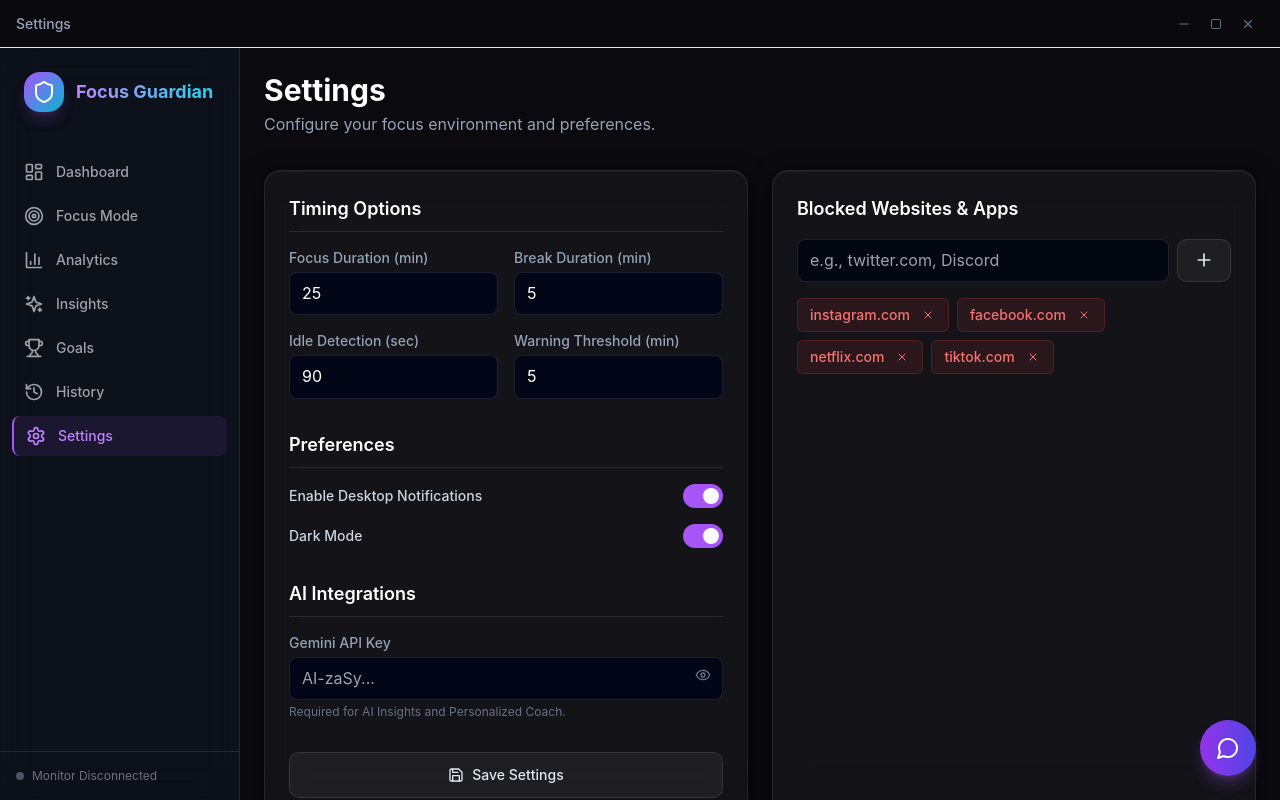
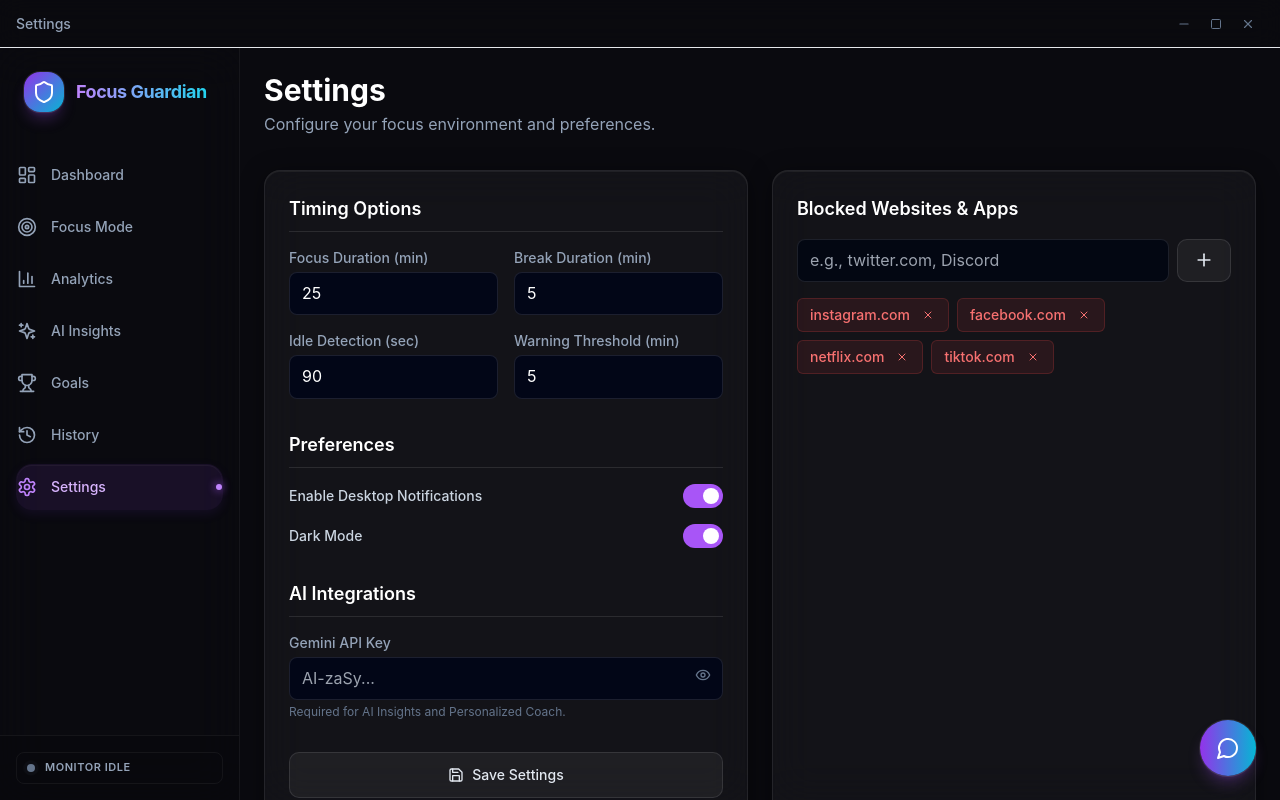
Before and after one commit to kainturasourav0-star/focus-guardian, a React (Vite) app: page /settings in a window 1280 px wide. Built offline with nearby package versions, Linux system fonts and the light colour scheme; no server answers.

Commit message:
Style Polish - Premium Sidebar & AI Coach Glows

```diff
--- a/src/components/layout/AICoachFloat.tsx
+++ b/src/components/layout/AICoachFloat.tsx
@@ -12,40 +12,51 @@ export default function AICoachFloat() {
       <AnimatePresence>
         {expanded && (
           <motion.div
-            initial={{ opacity: 0, scale: 0.8, y: 20 }}
+            initial={{ opacity: 0, scale: 0.85, y: 20 }}
             animate={{ opacity: 1, scale: 1, y: 0 }}
-            exit={{ opacity: 0, scale: 0.8, y: 20 }}
-            transition={{ type: 'spring', damping: 25, stiffness: 300 }}
-            className="flex h-[300px] w-[350px] flex-col overflow-hidden rounded-2xl border border-white/10 bg-gray-900/90 shadow-2xl backdrop-blur-xl"
+            exit={{ opacity: 0, scale: 0.85, y: 20 }}
+            transition={{ type: 'spring', damping: 25, stiffness: 350 }}
+            className="flex h-[320px] w-[360px] flex-col overflow-hidden rounded-2xl border border-white/8 bg-gradient-to-br from-slate-900/90 to-purple-950/40 shadow-2xl backdrop-blur-2xl glow-purple"
           >
-            <div className="flex items-center justify-between border-b border-white/10 bg-white/5 p-4">
+            {/* Header */}
+            <div className="flex items-center justify-between border-b border-white/5 bg-white/3 p-4">
               <div className="flex items-center gap-2">
-                <Sparkles className="h-5 w-5 text-purple-400" />
-                <h3 className="font-semibold text-white">AI Coach</h3>
+                <div className="p-1 rounded bg-purple-500/15">
+                  <Sparkles className="h-4 w-4 text-purple-400" />
+                </div>
+                <h3 className="font-semibold text-slate-100 text-sm">Focus Coach</h3>
               </div>
               <button
                 onClick={() => setExpanded(false)}
-                className="rounded-lg p-1 text-gray-400 hover:bg-white/10 hover:text-white"
+                className="rounded-lg p-1.5 text-slate-400 hover:bg-white/10 hover:text-white transition-colors"
               >
-                <X className="h-5 w-5" />
+                <X className="h-4 w-4" />
               </button>
             </div>
 
-            <div className="flex-1 p-4 overflow-y-auto">
+            {/* Chat Body */}
+            <div className="flex-1 p-5 overflow-y-auto space-y-4">
               {coachMessage ? (
-                <div className="flex flex-col gap-2">
-                  <div className="rounded-xl rounded-tl-none bg-purple-500/20 p-4 text-sm text-purple-100 border border-purple-500/30">
+                <div className="flex flex-col gap-2 items-start">
+                  <div className="rounded-2xl rounded-tl-none bg-gradient-to-br from-purple-500/10 to-indigo-500/5 p-4 text-sm text-slate-200 border border-purple-500/20 shadow-md leading-relaxed">
                     {coachMessage}
                   </div>
-                  <span className="text-xs text-gray-500 ml-1">
-                    {new Date().toLocaleTimeString([], { hour: '2-digit', minute: '2-digit' })}
+                  <span className="text-[10px] font-semibold text-slate-500 uppercase tracking-widest ml-1 mt-1">
+                    Live Feedback
                   </span>
                 </div>
               ) : (
-                <div className="flex h-full items-center justify-center text-center text-sm text-gray-500">
-                  <div className="flex flex-col items-center gap-2">
-                    <Sparkles className="h-8 w-8 animate-pulse text-purple-500/50" />
-                    <p>Analyzing your productivity patterns...</p>
+                <div className="flex h-full items-center justify-center text-center text-sm text-slate-500">
+                  <div className="flex flex-col items-center gap-3">
+                    <div className="p-3 rounded-full bg-purple-500/5 border border-purple-500/10 animate-pulse">
+                      <Sparkles className="h-7 w-7 text-purple-500/50" />
+                    </div>
+                    <div>
+                      <p className="font-medium text-slate-300">Coaching Active</p>
+                      <p className="text-xs text-slate-500 mt-1 max-w-[220px]">
+                        Analyzing your application switches and focus periods to provide real-time tips.
+                      </p>
+                    </div>
                   </div>
                 </div>
               )}
@@ -54,13 +65,18 @@ export default function AICoachFloat() {
         )}
       </AnimatePresence>
 
+      {/* Floating Toggle Button */}
       <motion.button
-        whileHover={{ scale: 1.05 }}
+        whileHover={{ scale: 1.05, y: -2 }}
         whileTap={{ scale: 0.95 }}
         onClick={() => setExpanded(!expanded)}
-        className="flex h-14 w-14 items-center justify-center rounded-full bg-gradient-to-r from-purple-600 to-indigo-600 shadow-lg shadow-purple-500/30 hover:shadow-purple-500/50 transition-shadow"
+        className="flex h-14 w-14 items-center justify-center rounded-full bg-gradient-to-r from-purple-600 to-cyan-500 shadow-lg shadow-purple-500/25 hover:shadow-purple-500/40 ring-1 ring-white/10 transition-shadow"
       >
-        <MessageCircle className="h-6 w-6 text-white" />
+        {expanded ? (
+          <X className="h-6 w-6 text-white" />
+        ) : (
+          <MessageCircle className="h-6 w-6 text-white" />
+        )}
       </motion.button>
     </div>
   );
--- a/src/components/layout/Sidebar.tsx
+++ b/src/components/layout/Sidebar.tsx
@@ -7,7 +7,7 @@ const navItems = [
   { path: '/', label: 'Dashboard', icon: LayoutDashboard },
   { path: '/focus', label: 'Focus Mode', icon: Target },
   { path: '/analytics', label: 'Analytics', icon: BarChart3 },
-  { path: '/insights', label: 'Insights', icon: Sparkles },
+  { path: '/insights', label: 'AI Insights', icon: Sparkles },
   { path: '/goals', label: 'Goals', icon: Trophy },
   { path: '/history', label: 'History', icon: HistoryIcon },
   { path: '/settings', label: 'Settings', icon: Settings },
@@ -17,39 +17,69 @@ export default function Sidebar() {
   const wsConnected = useMonitorStore((state) => state.isConnected);
 
   return (
-    <aside className="flex h-full w-[240px] flex-col border-r border-white/10 bg-gray-900/50 backdrop-blur-xl">
+    <aside
+      className="flex h-full w-[240px] flex-col border-r border-white/5 backdrop-blur-2xl"
+      style={{ background: 'rgba(10, 10, 15, 0.4)' }}
+    >
+      {/* Brand logo header */}
       <div className="flex items-center gap-3 p-6">
-        <div className="flex h-10 w-10 items-center justify-center rounded-xl bg-gradient-to-br from-purple-500 to-cyan-500 shadow-lg shadow-purple-500/20">
-          <Shield className="h-6 w-6 text-white" />
+        <div className="flex h-10 w-10 items-center justify-center rounded-xl bg-gradient-to-br from-purple-600 to-cyan-500 shadow-lg shadow-purple-500/25 ring-1 ring-white/10">
+          <Shield className="h-5.5 w-5.5 text-white" />
         </div>
-        <h1 className="bg-gradient-to-r from-purple-400 to-cyan-400 bg-clip-text text-lg font-bold text-transparent">
+        <h1 className="bg-gradient-to-r from-purple-400 to-cyan-400 bg-clip-text text-lg font-bold text-transparent tracking-tight">
           Focus Guardian
         </h1>
       </div>
 
-      <nav className="flex-1 space-y-1 px-3 py-4">
+      {/* Nav Menu */}
+      <nav className="flex-1 space-y-1.5 px-4 py-4">
         {navItems.map((item) => (
           <NavLink
             key={item.path}
             to={item.path}
             className={({ isActive }) =>
-              `flex items-center gap-3 rounded-lg px-3 py-2.5 text-sm font-medium transition-all duration-200 ${
+              `group flex items-center gap-3.5 rounded-xl px-4.5 py-3 text-sm font-medium transition-all duration-300 border border-transparent ${
                 isActive
-                  ? 'border-l-2 border-purple-500 bg-purple-500/10 text-purple-400'
-                  : 'text-gray-400 hover:bg-white/5 hover:text-white'
+                  ? 'bg-purple-500/10 border-purple-500/20 text-purple-300 shadow-[inset_0_1px_1px_rgba(255,255,255,0.05),_0_4px_12px_rgba(124,58,237,0.1)]'
+                  : 'text-slate-400 hover:bg-white/5 hover:text-slate-100 hover:border-white/5'
               }`
             }
           >
-            <item.icon className="h-5 w-5" />
-            {item.label}
+            {({ isActive }) => (
+              <>
+                <item.icon
+                  className={`h-5 w-5 transition-transform duration-300 group-hover:scale-110 ${
+                    isActive ? 'text-purple-400' : 'text-slate-400 group-hover:text-slate-200'
+                  }`}
+                />
+                <span className="flex-1">{item.label}</span>
+                {isActive && (
+                  <span className="h-1.5 w-1.5 rounded-full bg-purple-400 shadow-[0_0_8px_#a855f7]" />
+                )}
+              </>
+            )}
           </NavLink>
         ))}
       </nav>
 
-      <div className="border-t border-white/10 p-4">
-        <div className="flex items-center gap-2 text-xs text-gray-500">
-          <div className={`h-2 w-2 rounded-full ${wsConnected ? 'bg-green-500' : 'bg-gray-600'}`} />
-          <span>{wsConnected ? 'Monitor Connected' : 'Monitor Disconnected'}</span>
+      {/* Footer Connection status */}
+      <div className="border-t border-white/5 p-4" style={{ background: 'rgba(5, 5, 8, 0.2)' }}>
+        <div className="flex items-center gap-2.5 px-2.5 py-1.5 rounded-lg bg-white/3 border border-white/5">
+          <div className="relative flex h-2 w-2">
+            <span
+              className={`animate-ping absolute inline-flex h-full w-full rounded-full opacity-75 ${
+                wsConnected ? 'bg-emerald-400' : 'bg-slate-500'
+              }`}
+            />
+            <span
+              className={`relative inline-flex rounded-full h-2 w-2 ${
+                wsConnected ? 'bg-emerald-400' : 'bg-slate-500'
+              }`}
+            />
+          </div>
+          <span className="text-[11px] font-semibold uppercase tracking-wider text-slate-400">
+            {wsConnected ? 'Monitor active' : 'Monitor idle'}
+          </span>
         </div>
       </div>
     </aside>
```
Also changed, not shown: 1 other file (tests, documents, lock files or other folders).
